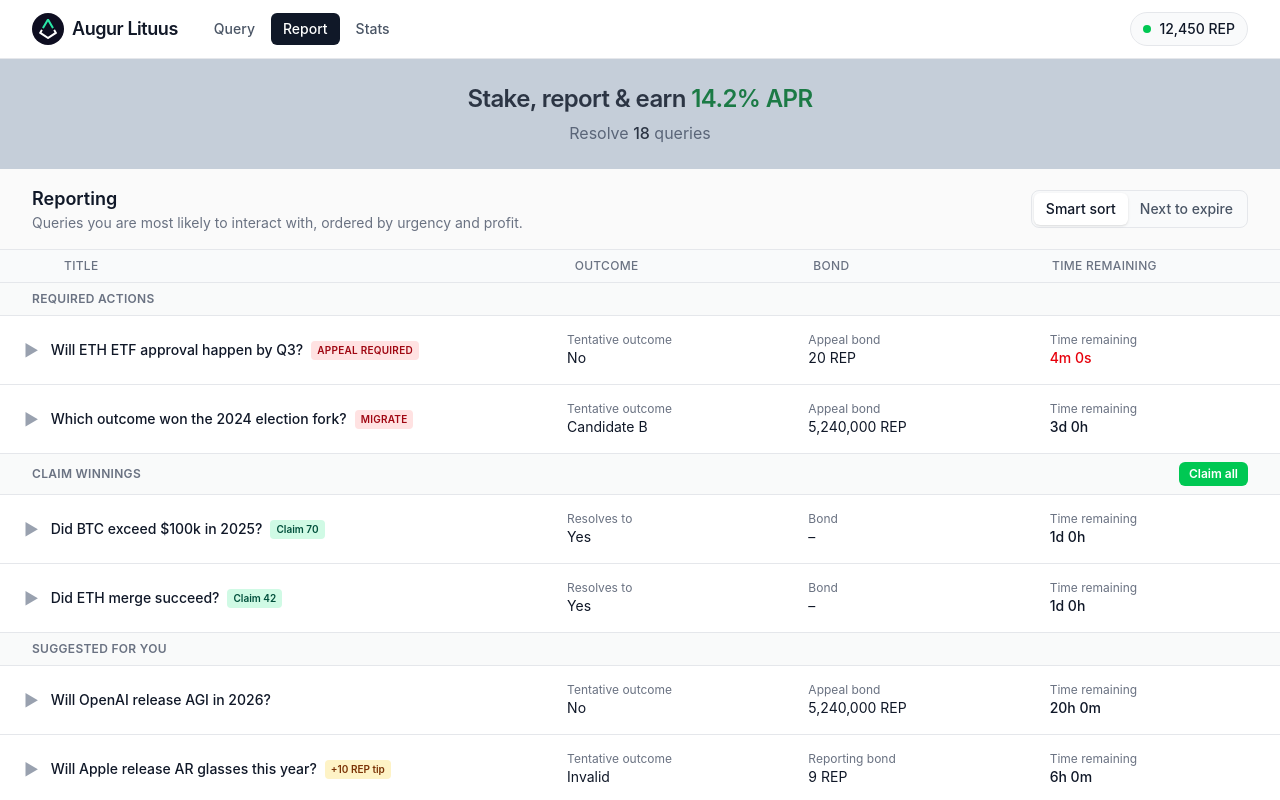
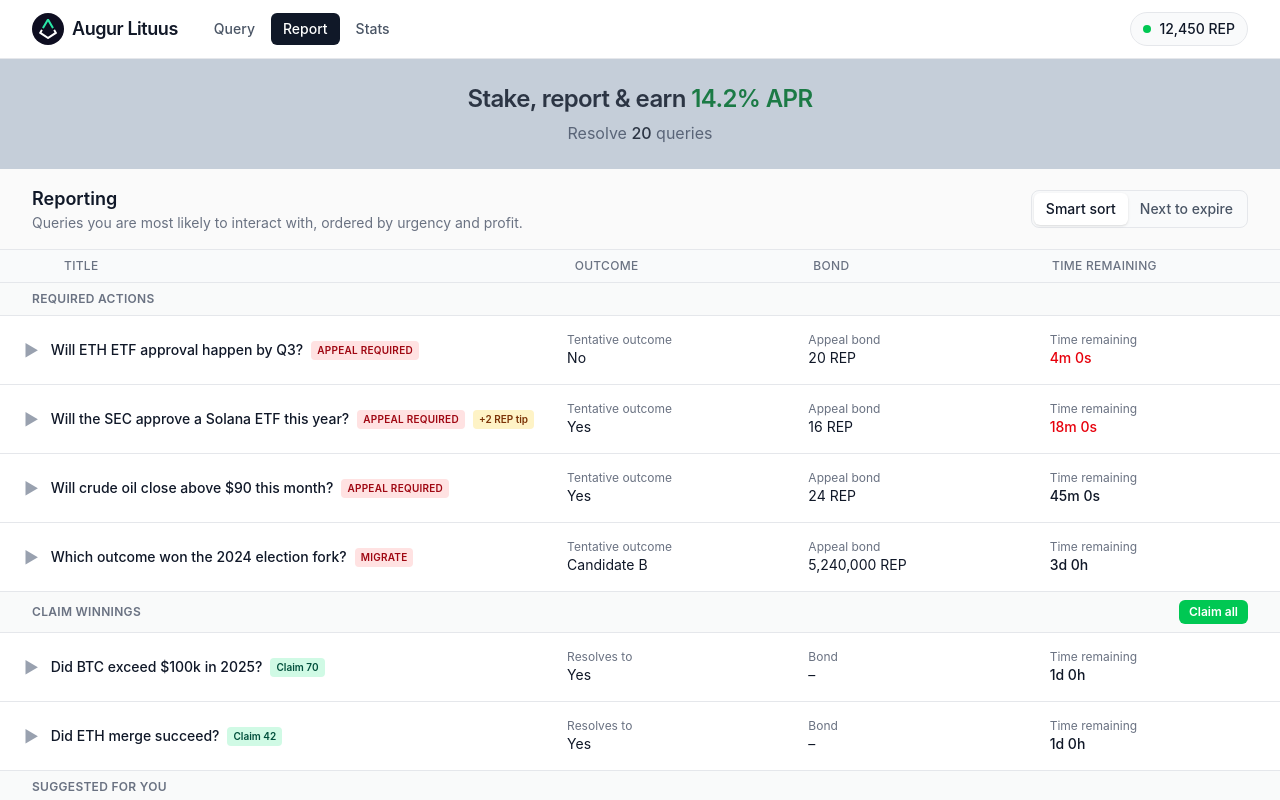
Before and after one commit to imkharn/Lituus-UI-mockup, a React (Vite) app: page / in a window 1280 px wide. Shown: the top 800 px of the page. Built offline with nearby package versions, Linux system fonts and the light colour scheme.

Commit message:
Restore bond-at-risk appeal queries and drop Unless appeal bond wording.

```diff
--- a/src/components/report/QueryRow.tsx
+++ b/src/components/report/QueryRow.tsx
@@ -42,9 +42,7 @@
     ? 'Bond'
     : query.stakes.length === 0
       ? 'Reporting bond'
-      : query.columnMode === 'preAppeal'
-        ? 'Unless appeal bond'
-        : 'Appeal bond'
+      : 'Appeal bond'
 
   const outcomeHeader =
     query.columnMode === 'preAppeal' ? 'Resolves to' : 'Tentative outcome'
--- a/src/data/mockQueries.ts
+++ b/src/data/mockQueries.ts
@@ -79,7 +79,34 @@
     { owner: R1, outcome: 0 },
   ],
   [14.2],
-  0.07,
+  23.93, // ~4 min left in the 24h appeal window
+)
+
+/** Second bond-at-risk: user reported, then got appealed — must restake soon. */
+const e1b = escalation(
+  '1b',
+  4,
+  3,
+  [
+    { owner: USER, outcome: 0, isUser: true },
+    { owner: R2, outcome: 1 },
+  ],
+  [8.6],
+  23.7, // ~18 min left
+)
+
+/** Third bond-at-risk: user lost the latest round and must appeal. */
+const e1c = escalation(
+  '1c',
+  3,
+  3,
+  [
+    { owner: R1, outcome: 1 },
+    { owner: USER, outcome: 0, isUser: true },
+    { owner: R3, outcome: 1 },
+  ],
+  [19.4, 11.2],
+  23.25, // ~45 min left
 )
 
 const e2 = escalation(
@@ -215,6 +242,45 @@
     totalStakedByOutcome: e1.totals,
     stakes: e1.stakes,
     timeRemainingMs: 4 * MIN,
+    columnMode: 'activeAppeal',
+    category: 'required_appeal_urgent',
+    isResolved: false,
+    claimableAmount: 0,
+    userHasLosingBond: true,
+    hasOpenAppeal: true,
+  },
+  {
+    id: 23,
+    question: 'Will the SEC approve a Solana ETF this year? [0=false,1=true]',
+    outcomes: ['No', 'Yes', 'Invalid'],
+    fee: 4,
+    createdAt: e1b.stakes[0].timestamp - 20 * HOUR,
+    appealBond: e1b.nextBond,
+    tentativeOutcome: 1,
+    finalOutcome: null,
+    totalStakedByOutcome: e1b.totals,
+    stakes: e1b.stakes,
+    timeRemainingMs: 18 * MIN,
+    columnMode: 'activeAppeal',
+    category: 'required_appeal_urgent',
+    isResolved: false,
+    claimableAmount: 0,
+    userHasLosingBond: true,
+    hasOpenAppeal: true,
+    tip: 2,
+  },
+  {
+    id: 24,
+    question: 'Will crude oil close above $90 this month? [0=false,1=true]',
+    outcomes: ['No', 'Yes', 'Invalid'],
+    fee: 3,
+    createdAt: e1c.stakes[0].timestamp - 30 * HOUR,
+    appealBond: e1c.nextBond,
+    tentativeOutcome: 1,
+    finalOutcome: null,
+    totalStakedByOutcome: e1c.totals,
+    stakes: e1c.stakes,
+    timeRemainingMs: 45 * MIN,
     columnMode: 'activeAppeal',
     category: 'required_appeal_urgent',
     isResolved: false,
```
